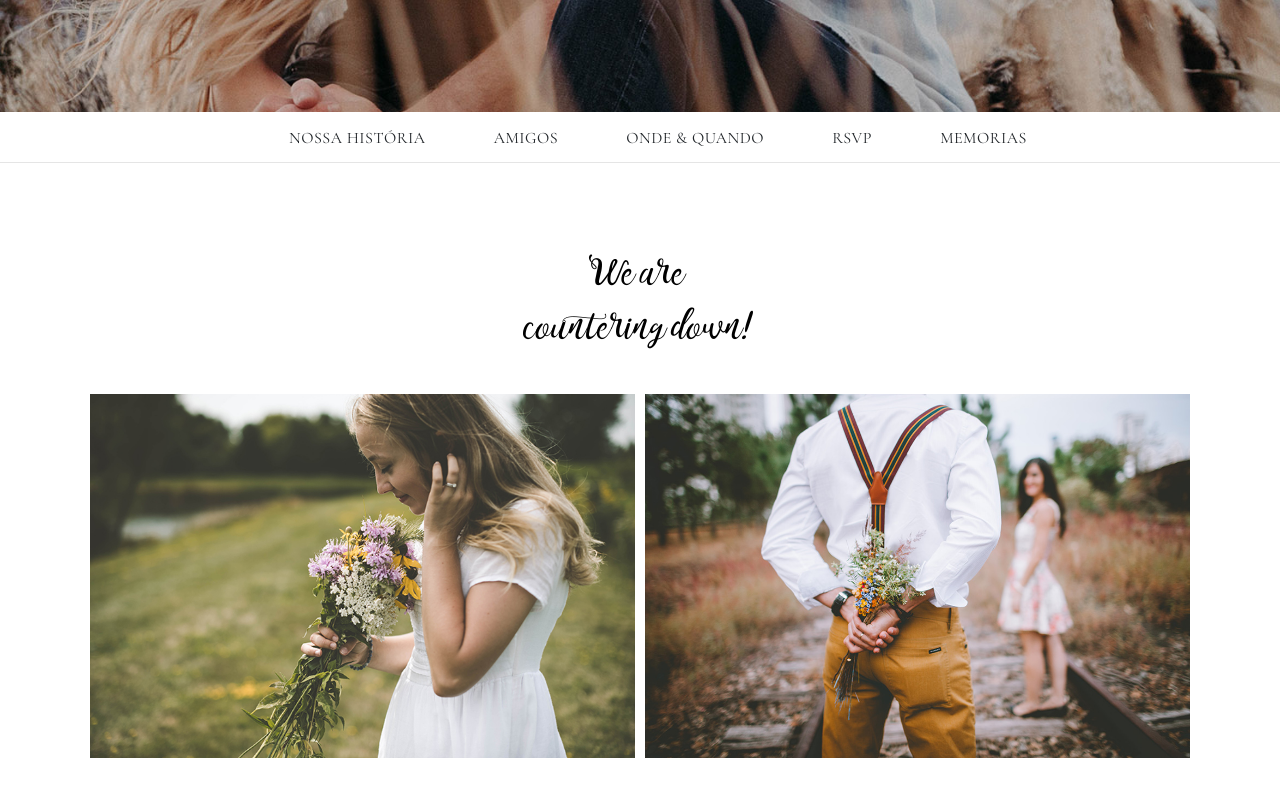
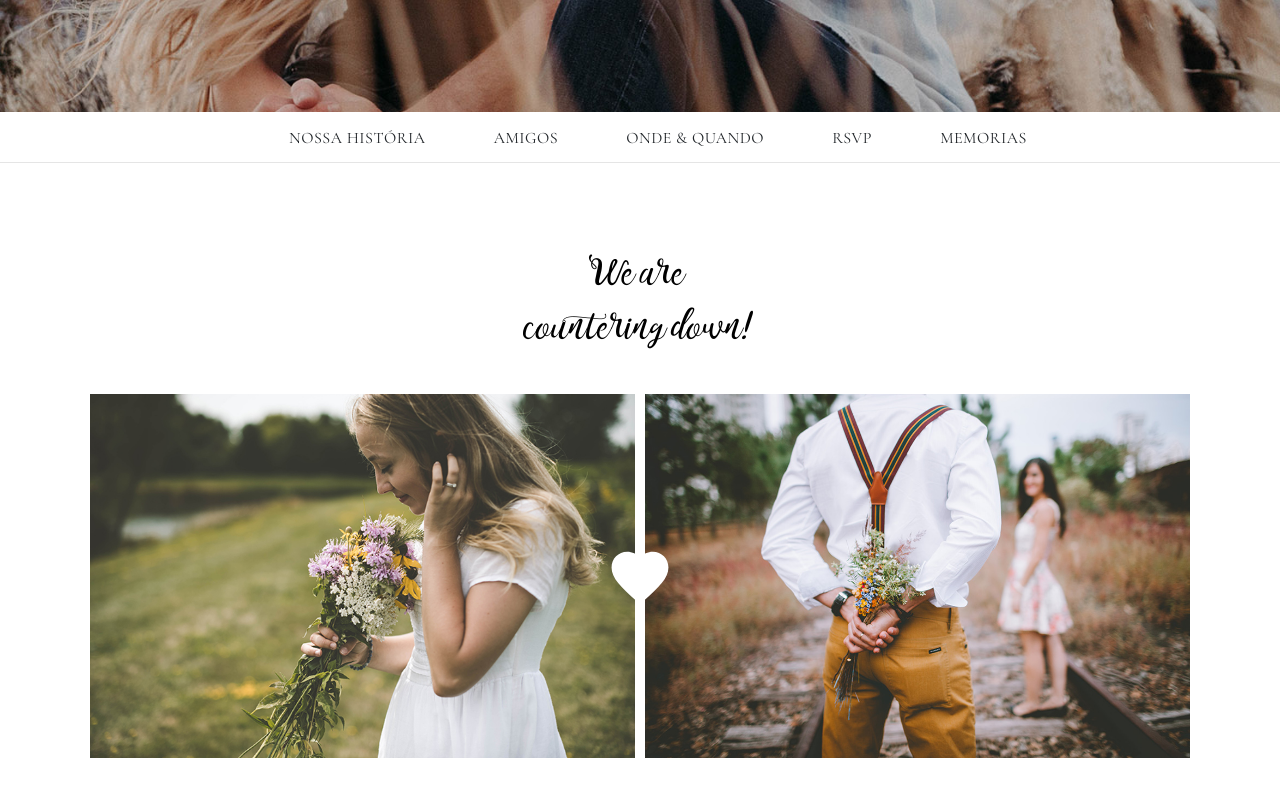
Before and after one commit to lucaskahl/Projeto-Wedding, a website: page index.html in a window 1280 px wide. Shown: the part 608-1404 px from the top of the page. Drawn offline with nearby package versions, Linux system fonts and the light colour scheme.

Commit message:
Arrumado problema de svg e colocado efeito de hover sobre o coracao

```diff
--- a/index.html
+++ b/index.html
@@ -38,7 +38,7 @@
         <div class="text"></div>
       </div>
       <svg viewBox="0 0 512 512" class="heart">
-        <use xlink:href="img/heart.svg"></use>
+        <use xlink:href="img/heart.svg#favorite"></use>
       </svg>
       <div class="content">
         <img src="./img/groom.jpg" alt="Groom man image">
--- a/sass/objects/_about.scss
+++ b/sass/objects/_about.scss
@@ -15,14 +15,25 @@
   position: relative;
 }
 
-.heart {
+.about-us .couple > .heart {
   position: absolute;
   top: 50%;
   left: 50%;
   transform: translate(-50%, -50%);
   width: 70px;
   height: 70px;
+
+  fill: #ffffff;
+
+  transition: fill .7s;
+  cursor: pointer;
 }
+
+.about-us .couple > .heart:hover {
+  fill: pink;
+}
+
+
 
 .about-us .couple .content {
   display: inline-block;
```
Also changed, not shown: css/style.css.
